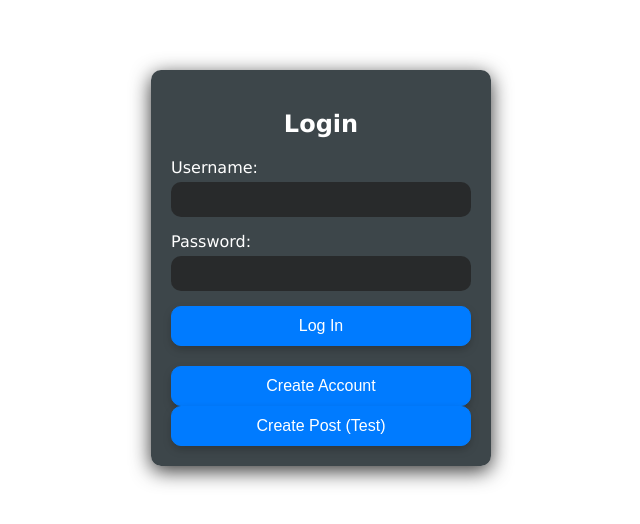
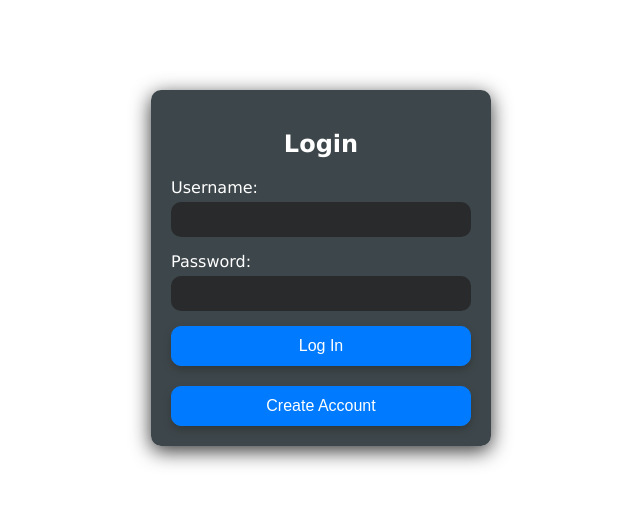
Before and after one commit to aaronroussel/415Project, a website: page Pages/login.html in a window 1280 px wide. Shown: the part 132-656 px from the top of the page, without its empty margins (319-959 px from the left). Drawn offline with Linux system fonts and the light colour scheme.

Commit message:
Update login.html
remove test post button

```diff
--- a/Pages/login.html
+++ b/Pages/login.html
@@ -25,9 +25,6 @@
             <button id="create_account_button" type="create_account" class="button">
                 Create Account
             </button>
-            <button id="create_post_button" type="create_post" class="button">
-                Create Post (Test)
-            </button>
         </div>
         <div id="accountModal" class="modal">
             <div class="modal-content">
```
